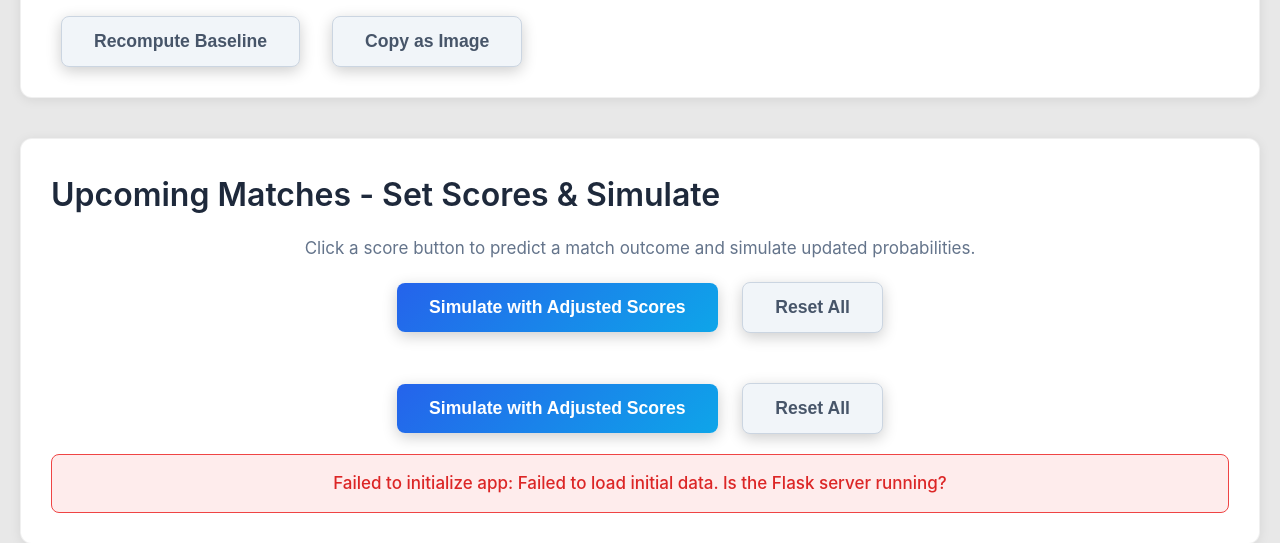
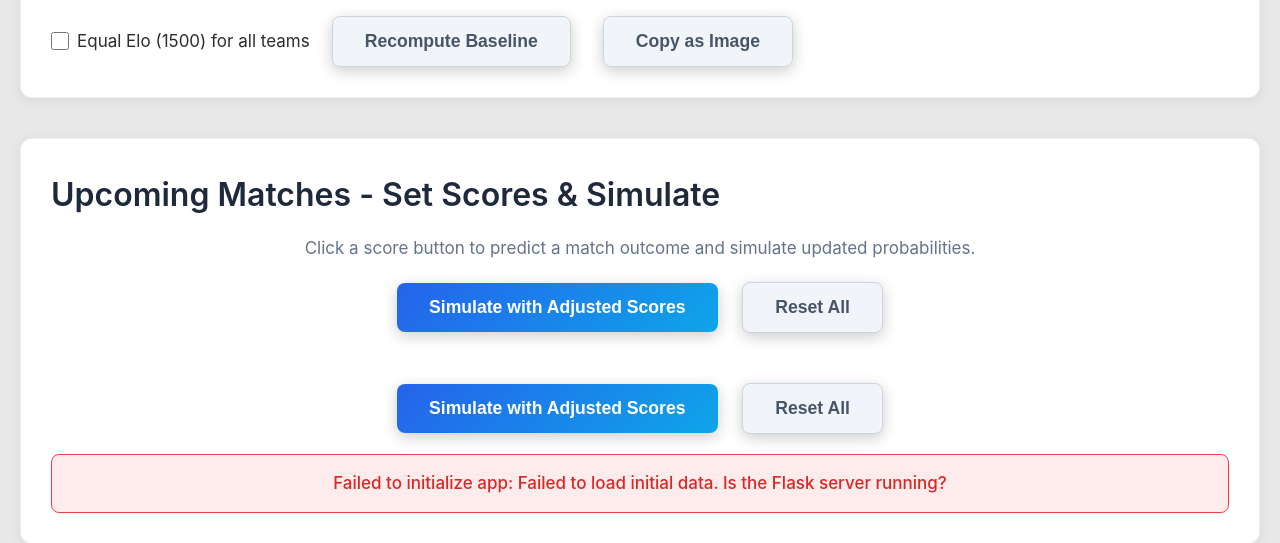
Before and after one commit to dougliebe/cod_simulations_claude, a Flask app: page / in a window 1280 px wide. Shown: the part 174-717 px from the top of the page. Run offline with Flask 3, Linux system fonts and the light colour scheme; data that the repository does not hold is empty.

Commit message:
Implement equal Elo mode for simulations and enhance UI toggle
- Introduced a new equal Elo mode, allowing all teams to have a default Elo rating of 1500 for simulations.
- Updated backend logic to handle requests for both standard and equal Elo modes, including adjustments to baseline probability calculations.
- Enhanced frontend with a toggle switch for users to select between Elo modes, improving user experience and interactivity.
- Updated API endpoints to support the new functionality and modified tests to ensure correct behavior for both Elo modes.

These changes provide users with more flexibility in simulation settings and improve the overall usability of the application.

```diff
--- a/app.py
+++ b/app.py
@@ -6,6 +6,7 @@ from backend.utils.data_loader import DataLoader
 from backend.simulation.elo import EloCalculator
 from backend.simulation.season_simulator import SeasonSimulator
 from backend.models.match import Match
+from backend.models.team import Team
 from config import Config
 import time
 
@@ -27,40 +28,65 @@ teams, matches = DataLoader.load_all_data(
 )
 print(f"✓ Loaded {len(teams)} teams and {len(matches)} matches")
 
-# Initialize simulator (will be reused for requests)
+# Equal-elo teams (all 1500) for toggle - records are computed from matches
+teams_equal_elo = {name: Team(name=name, elo_rating=Config.DEFAULT_ELO) for name in teams}
+
+# Initialize simulators for both Elo modes
 elo_calc = EloCalculator(k_factor=Config.ELO_K_FACTOR)
 simulator = SeasonSimulator(teams, matches, elo_calc)
+simulator_equal_elo = SeasonSimulator(teams_equal_elo, matches, elo_calc)
 
-# Store baseline result (probabilities + cutoffs, computed once at startup)
-# Lazy initialization to avoid multiprocessing issues when workers import this module
+# Store baseline results (lazy init per mode)
 baseline_result = None
+baseline_result_equal_elo = None
 baseline_simulation_time = None
+baseline_simulation_time_equal_elo = None
 
-def get_baseline_probabilities():
-    """Compute baseline probabilities on first access (lazy initialization)."""
-    global baseline_result, baseline_simulation_time
-    if baseline_result is None:
-        print("Computing baseline probabilities...")
-        start_time = time.time()
-        baseline_result = simulator.run_simulations(Config.NUM_SIMULATIONS, parallel=True)
-        baseline_simulation_time = time.time() - start_time
-        print(f"✓ Baseline probabilities computed in {baseline_simulation_time:.3f}s")
-    return baseline_result["probabilities"]
+def get_simulator(use_equal_elo: bool):
+    """Return simulator for the given Elo mode."""
+    return simulator_equal_elo if use_equal_elo else simulator
 
-def get_baseline_result():
-    """Get full baseline result (probabilities + cutoffs)."""
-    get_baseline_probabilities()  # Ensure computed
-    return baseline_result
+def get_teams(use_equal_elo: bool):
+    """Return teams for the given Elo mode."""
+    return teams_equal_elo if use_equal_elo else teams
 
-def recompute_baseline_probabilities():
-    """Force recomputation of baseline probabilities."""
-    global baseline_result, baseline_simulation_time
-    print("Recomputing baseline probabilities...")
+def get_baseline_result(use_equal_elo: bool = False):
+    """Get full baseline result (probabilities + cutoffs) for the given Elo mode."""
+    global baseline_result, baseline_result_equal_elo, baseline_simulation_time, baseline_simulation_time_equal_elo
+    sim = get_simulator(use_equal_elo)
+    if use_equal_elo:
+        if baseline_result_equal_elo is None:
+            print("Computing baseline probabilities (equal Elo)...")
+            start_time = time.time()
+            baseline_result_equal_elo = sim.run_simulations(Config.NUM_SIMULATIONS, parallel=True)
+            baseline_simulation_time_equal_elo = time.time() - start_time
+            print(f"✓ Baseline (equal Elo) computed in {baseline_simulation_time_equal_elo:.3f}s")
+        return baseline_result_equal_elo, baseline_simulation_time_equal_elo
+    else:
+        if baseline_result is None:
+            print("Computing baseline probabilities...")
+            start_time = time.time()
+            baseline_result = sim.run_simulations(Config.NUM_SIMULATIONS, parallel=True)
+            baseline_simulation_time = time.time() - start_time
+            print(f"✓ Baseline probabilities computed in {baseline_simulation_time:.3f}s")
+        return baseline_result, baseline_simulation_time
+
+def recompute_baseline_probabilities(use_equal_elo: bool = False):
+    """Force recomputation of baseline probabilities for the given Elo mode."""
+    global baseline_result, baseline_result_equal_elo, baseline_simulation_time, baseline_simulation_time_equal_elo
+    sim = get_simulator(use_equal_elo)
+    print(f"Recomputing baseline probabilities ({'equal Elo' if use_equal_elo else 'CSV Elo'})...")
     start_time = time.time()
-    baseline_result = simulator.run_simulations(Config.NUM_SIMULATIONS, parallel=True)
-    baseline_simulation_time = time.time() - start_time
-    print(f"✓ Baseline probabilities recomputed in {baseline_simulation_time:.3f}s")
-    return baseline_result["probabilities"]
+    result = sim.run_simulations(Config.NUM_SIMULATIONS, parallel=True)
+    elapsed = time.time() - start_time
+    if use_equal_elo:
+        baseline_result_equal_elo = result
+        baseline_simulation_time_equal_elo = elapsed
+    else:
+        baseline_result = result
+        baseline_simulation_time = elapsed
+    print(f"✓ Baseline recomputed in {elapsed:.3f}s")
+    return result["probabilities"]
 
 
 @app.route('/')
@@ -74,16 +100,24 @@ def get_initial_state():
     """
     Get initial state with current standings and baseline probabilities.
 
+    Query params:
+        use_equal_elo: 'true' to use equal Elo (1500) for all teams instead of CSV values
+
     Returns:
         JSON with teams, probabilities, matches, and Elo ratings
     """
+    use_equal_elo = request.args.get('use_equal_elo', 'false').lower() == 'true'
+    sim = get_simulator(use_equal_elo)
+    teams_for_mode = get_teams(use_equal_elo)
+    baseline, sim_time = get_baseline_result(use_equal_elo)
+
     # Get current standings
-    current_standings = simulator.get_current_standings()
+    current_standings = sim.get_current_standings()
 
     # Format teams data
     teams_data = []
     for team_name, match_record, map_record in current_standings:
-        team = teams[team_name]
+        team = teams_for_mode[team_name]
         teams_data.append({
             'name': team.name,
             'match_wins': team.match_wins,
@@ -116,15 +150,13 @@ def get_initial_state():
             'team1_score': None,
             'team2_score': None,
             'start_date': m.start_date,
-            'win_probability_team1': simulator.get_match_win_probability(m.team1, m.team2)
+            'win_probability_team1': sim.get_match_win_probability(m.team1, m.team2)
         }
         for m in matches if not m.is_completed
     ]
 
-    # Get Elo ratings
-    elo_ratings = {team.name: team.elo_rating for team in teams.values()}
+    elo_ratings = {team.name: team.elo_rating for team in teams_for_mode.values()}
 
-    baseline = get_baseline_result()
     return jsonify({
         'teams': teams_data,
         'probabilities': baseline['probabilities'],
@@ -132,7 +164,8 @@ def get_initial_state():
         'upcoming_matches': upcoming_matches,
         'elo_ratings': elo_ratings,
         'num_simulations': Config.NUM_SIMULATIONS,
-        'simulation_time': baseline_simulation_time or 0,
+        'simulation_time': sim_time or 0,
+        'use_equal_elo': use_equal_elo,
         'median_bracket_cutoff': baseline.get('median_bracket_cutoff'),
         'median_playin_cutoff': baseline.get('median_playin_cutoff'),
     })
@@ -182,13 +215,21 @@ def simulate():
         except KeyError as e:
             return jsonify({'error': f'Missing required field: {str(e)}'}), 400
 
+    use_equal_elo = data.get('use_equal_elo', False)
+    sim = get_simulator(use_equal_elo)
+    teams_for_mode = get_teams(use_equal_elo)
+
     # Choose simulation method: auto | monte_carlo | exhaustive
+    # Only apply auto threshold (exhaustive vs MC) when we would use MC - i.e. when method is auto or monte_carlo
     simulation_method_param = (data.get('simulation_method') or 'auto').lower()
-    remaining_count = simulator.get_remaining_match_count(adjusted_matches)
+    remaining_count = sim.get_remaining_match_count(adjusted_matches)
     total_scenarios = 6 ** remaining_count
     use_exhaustive = (
         simulation_method_param == 'exhaustive'
-        or (simulation_method_param == 'auto' and total_scenarios < Config.EXHAUSTIVE_MAX_SCENARIOS)
+        or (
+            simulation_method_param in ('auto', 'monte_carlo')
+            and total_scenarios < Config.EXHAUSTIVE_MAX_SCENARIOS
+        )
     )
 
     # Run simulation with adjustments
@@ -197,35 +238,37 @@ def simulate():
     iterations = total_scenarios
     try:
         if use_exhaustive:
-            sim_result = simulator.run_exhaustive_simulations(
+            sim_result = sim.run_exhaustive_simulations(
                 adjusted_matches=adjusted_matches
             )
         else:
-            sim_result = simulator.run_simulations(
+            sim_result = sim.run_simulations(
                 num_iterations=Config.NUM_SIMULATIONS,
                 adjusted_matches=adjusted_matches
             )
             simulation_method = 'monte_carlo'
             iterations = Config.NUM_SIMULATIONS
     except ValueError:
-        # Fallback to Monte Carlo if exhaustive fails (e.g. too many scenarios)
-        sim_result = simulator.run_simulations(
-            num_iterations=Config.NUM_SIMULATIONS,
-            adjusted_matches=adjusted_matches
-        )
-        simulation_method = 'monte_carlo'
-        iterations = Config.NUM_SIMULATIONS
+        # Fallback to Monte Carlo only when we were trying to use exhaustive due to MC-mode logic
+        if simulation_method_param in ('auto', 'monte_carlo'):
+            sim_result = sim.run_simulations(
+                num_iterations=Config.NUM_SIMULATIONS,
+                adjusted_matches=adjusted_matches
+            )
+            simulation_method = 'monte_carlo'
+            iterations = Config.NUM_SIMULATIONS
+        else:
+            raise
     elapsed = time.time() - start_time
     probabilities = sim_result['probabilities']
 
     # Get updated standings with adjusted matches applied
-    current_standings = simulator.get_current_standings(adjusted_matches=adjusted_matches)
+    current_standings = sim.get_current_standings(adjusted_matches=adjusted_matches)
 
     # Format updated teams data
     teams_data = []
     for team_name, match_record, map_record in current_standings:
-        # Get the team from base teams to access Elo
-        team = teams[team_name]
+        team = teams_for_mode[team_name]
 
         # Parse match record to get wins/losses
         match_parts = match_record.split('-')
@@ -257,6 +300,7 @@ def simulate():
         'total_scenarios': total_scenarios if simulation_method == 'exhaustive' else None,
         'median_bracket_cutoff': sim_result.get('median_bracket_cutoff'),
         'median_playin_cutoff': sim_result.get('median_playin_cutoff'),
+        'use_equal_elo': use_equal_elo,
     })
 
 
@@ -265,16 +309,70 @@ def reset():
     """
     Reset to baseline probabilities (no user adjustments).
 
-    Returns:
-        JSON with success status, baseline probabilities, and original standings
+    Request body: { "use_equal_elo": false } (optional)
     """
+    data = request.get_json(silent=True) or {}
+    use_equal_elo = data.get('use_equal_elo', False)
+    sim = get_simulator(use_equal_elo)
+    teams_for_mode = get_teams(use_equal_elo)
+    baseline, sim_time = get_baseline_result(use_equal_elo)
+
     # Get original standings (no adjustments)
-    current_standings = simulator.get_current_standings()
+    current_standings = sim.get_current_standings()
 
     # Format teams data
     teams_data = []
     for team_name, match_record, map_record in current_standings:
-        team = teams[team_name]
+        team = teams_for_mode[team_name]
+        match_parts = match_record.split('-')
+        map_parts = map_record.split('-')
+        teams_data.append({
+            'name': team_name,
+            'match_wins': int(match_parts[0]),
+            'match_losses': int(match_parts[1]),
+            'map_wins': int(map_parts[0]),
+            'map_losses': int(map_parts[1]),
+            'match_record': match_record,
+            'map_record': map_record,
+            'elo_rating': team.elo_rating
+        })
+
+    return jsonify({
+        'status': 'success',
+        'message': 'Reset to baseline probabilities',
+        'probabilities': baseline['probabilities'],
+        'teams': teams_data,
+        'simulation_time': sim_time,
+        'iterations': Config.NUM_SIMULATIONS,
+        'median_bracket_cutoff': baseline.get('median_bracket_cutoff'),
+        'median_playin_cutoff': baseline.get('median_playin_cutoff'),
+        'use_equal_elo': use_equal_elo,
+    })
+
+
+@app.route('/api/recompute-baseline', methods=['POST'])
+def recompute_baseline():
+    """
+    Force recomputation of baseline probabilities.
+
+    Request body: { "use_equal_elo": false } (optional)
+    """
+    data = request.get_json(silent=True) or {}
+    use_equal_elo = data.get('use_equal_elo', False)
+    sim = get_simulator(use_equal_elo)
+    teams_for_mode = get_teams(use_equal_elo)
+
+    # Force recomputation
+    recompute_baseline_probabilities(use_equal_elo)
+    baseline, sim_time = get_baseline_result(use_equal_elo)
+
+    # Get current standings
+    current_standings = sim.get_current_standings()
+
+    # Format teams data
+    teams_data = []
+    for team_name, match_record, map_record in current_standings:
+        team = teams_for_mode[team_name]
 
         # Parse match record
         match_parts = match_record.split('-')
@@ -297,69 +395,16 @@ def reset():
             'elo_rating': team.elo_rating
         })
 
-    baseline = get_baseline_result()
-    return jsonify({
-        'status': 'success',
-        'message': 'Reset to baseline probabilities',
-        'probabilities': baseline['probabilities'],
-        'teams': teams_data,
-        'simulation_time': baseline_simulation_time,
-        'iterations': Config.NUM_SIMULATIONS,
-        'median_bracket_cutoff': baseline.get('median_bracket_cutoff'),
-        'median_playin_cutoff': baseline.get('median_playin_cutoff'),
-    })
-
-
-@app.route('/api/recompute-baseline', methods=['POST'])
-def recompute_baseline():
-    """
-    Force recomputation of baseline probabilities.
-
-    Returns:
-        JSON with success status, fresh baseline probabilities, and timing
-    """
-    # Force recomputation
-    probabilities = recompute_baseline_probabilities()
-
-    # Get current standings
-    current_standings = simulator.get_current_standings()
-
-    # Format teams data
-    teams_data = []
-    for team_name, match_record, map_record in current_standings:
-        team = teams[team_name]
-
-        # Parse match record
-        match_parts = match_record.split('-')
-        match_wins = int(match_parts[0])
-        match_losses = int(match_parts[1])
-
-        # Parse map record
-        map_parts = map_record.split('-')
-        map_wins = int(map_parts[0])
-        map_losses = int(map_parts[1])
-
-        teams_data.append({
-            'name': team_name,
-            'match_wins': match_wins,
-            'match_losses': match_losses,
-            'map_wins': map_wins,
-            'map_losses': map_losses,
-            'match_record': match_record,
-            'map_record': map_record,
-            'elo_rating': team.elo_rating
-        })
-
-    baseline = get_baseline_result()
     return jsonify({
         'status': 'success',
         'message': 'Baseline probabilities recomputed',
         'probabilities': baseline['probabilities'],
         'teams': teams_data,
-        'simulation_time': baseline_simulation_time,
+        'simulation_time': sim_time,
         'iterations': Config.NUM_SIMULATIONS,
         'median_bracket_cutoff': baseline.get('median_bracket_cutoff'),
         'median_playin_cutoff': baseline.get('median_playin_cutoff'),
+        'use_equal_elo': use_equal_elo,
     })
 
 
--- a/frontend/static/css/styles.css
+++ b/frontend/static/css/styles.css
@@ -213,6 +213,18 @@ section {
     /* Seeds 11-12 - Eliminated (Red) */
     background-color: rgba(239, 68, 68, 0.08);
     border-left: 4px solid #ef4444;
+}
+
+/* Equal Elo Toggle */
+.toggle-label {
+    user-select: none;
+}
+
+.toggle-label input[type="checkbox"] {
+    width: 18px;
+    height: 18px;
+    accent-color: #2563eb;
+    cursor: pointer;
 }
 
 /* Simulation Info */
--- a/frontend/static/js/api.js
+++ b/frontend/static/js/api.js
@@ -8,11 +8,13 @@ class SimulationAPI {
 
     /**
      * Get initial state with current standings and baseline probabilities
+     * @param {boolean} useEqualElo - If true, use equal Elo (1500) for all teams
      * @returns {Promise<Object>} Initial state data
      */
-    static async getInitialState() {
+    static async getInitialState(useEqualElo = false) {
         try {
-            const response = await fetch(`${this.BASE_URL}/initial-state`);
+            const url = `${this.BASE_URL}/initial-state${useEqualElo ? '?use_equal_elo=true' : ''}`;
+            const response = await fetch(url);
 
             if (!response.ok) {
                 throw new Error(`HTTP error! status: ${response.status}`);
@@ -29,9 +31,10 @@ class SimulationAPI {
     /**
      * Run simulation with user-adjusted match results
      * @param {Array<Object>} adjustedMatches - Array of match objects with scores
+     * @param {boolean} useEqualElo - If true, use equal Elo (1500) for all teams
      * @returns {Promise<Object>} Simulation results with probabilities
      */
-    static async simulate(adjustedMatches) {
+    static async simulate(adjustedMatches, useEqualElo = false) {
         try {
             const response = await fetch(`${this.BASE_URL}/simulate`, {
                 method: 'POST',
@@ -39,7 +42,8 @@ class SimulationAPI {
                     'Content-Type': 'application/json',
                 },
                 body: JSON.stringify({
-                    adjusted_matches: adjustedMatches
+                    adjusted_matches: adjustedMatches,
+                    use_equal_elo: useEqualElo
                 })
             });
 
@@ -58,12 +62,15 @@ class SimulationAPI {
 
     /**
      * Reset to baseline probabilities (no user adjustments)
+     * @param {boolean} useEqualElo - If true, use equal Elo (1500) for all teams
      * @returns {Promise<Object>} Reset response with baseline probabilities
      */
-    static async reset() {
+    static async reset(useEqualElo = false) {
         try {
             const response = await fetch(`${this.BASE_URL}/reset`, {
-                method: 'POST'
+                method: 'POST',
+                headers: { 'Content-Type': 'application/json' },
+                body: JSON.stringify({ use_equal_elo: useEqualElo })
             });
 
             if (!response.ok) {
@@ -80,12 +87,15 @@ class SimulationAPI {
 
     /**
      * Force recomputation of baseline probabilities
+     * @param {boolean} useEqualElo - If true, use equal Elo (1500) for all teams
      * @returns {Promise<Object>} Fresh baseline probabilities with new timing
      */
-    static async recomputeBaseline() {
+    static async recomputeBaseline(useEqualElo = false) {
         try {
             const response = await fetch(`${this.BASE_URL}/recompute-baseline`, {
-                method: 'POST'
+                method: 'POST',
+                headers: { 'Content-Type': 'application/json' },
+                body: JSON.stringify({ use_equal_elo: useEqualElo })
             });
 
             if (!response.ok) {
--- a/frontend/static/js/main.js
+++ b/frontend/static/js/main.js
@@ -8,7 +8,8 @@ class App {
         this.state = {
             initialData: null,
             currentProbabilities: null,
-            isSimulating: false
+            isSimulating: false,
+            useEqualElo: false
         };
 
         this.table = new ProbabilityTable();
@@ -25,6 +26,7 @@ class App {
         this.recomputeBaselineBtn = document.getElementById('recompute-baseline-btn');
         this.copyAsImageBtn = document.getElementById('copy-as-image-btn');
         this.errorMessage = document.getElementById('error-message');
+        this.equalEloToggle = document.getElementById('equal-elo-toggle');
     }
 
     /**
@@ -32,11 +34,14 @@ class App {
      */
     async init() {
         try {
+            // Sync toggle with state
+            this.equalEloToggle.checked = this.state.useEqualElo;
+
             // Show loading
             this.table.showLoading(true);
 
             // Fetch initial state from API
-            const data = await SimulationAPI.getInitialState();
+            const data = await SimulationAPI.getInitialState(this.state.useEqualElo);
             this.state.initialData = data;
             this.state.currentProbabilities = data.probabilities;
 
@@ -53,6 +58,10 @@ class App {
                     median_playin_cutoff: data.median_playin_cutoff
                 });
             }
+
+            // Sync state from response (e.g. use_equal_elo)
+            this.state.useEqualElo = data.use_equal_elo ?? this.state.useEqualElo;
+            this.equalEloToggle.checked = this.state.useEqualElo;
 
             // Attach event listeners
             this.attachEventListeners();
@@ -101,6 +110,12 @@ class App {
             this.handleCopyAsImage();
         });
 
+        // Equal Elo toggle - refetch when changed
+        this.equalEloToggle.addEventListener('change', () => {
+            this.state.useEqualElo = this.equalEloToggle.checked;
+            this.refreshForEloMode();
+        });
+
         // Keyboard shortcuts
         document.addEventListener('keydown', (e) => {
             // Ctrl/Cmd + Enter to submit
@@ -112,6 +127,33 @@ class App {
                 this.handleReset();
             }
         });
+    }
+
+    /**
+     * Refresh data when Elo mode changes (toggle between CSV and equal Elo)
+     */
+    async refreshForEloMode() {
+        if (this.state.isSimulating) return;
+        try {
+            this.table.showLoading(true);
+            const data = await SimulationAPI.getInitialState(this.state.useEqualElo);
+            this.state.initialData = data;
+            this.state.currentProbabilities = data.probabilities;
+            this.table.renderTable(data.teams, data.probabilities);
+            this.gameBoxes.renderGameBoxes(data.upcoming_matches);
+            if (data.simulation_time !== undefined && data.num_simulations) {
+                this.table.showSimulationInfo(data.simulation_time, data.num_simulations, {
+                    median_bracket_cutoff: data.median_bracket_cutoff,
+                    median_playin_cutoff: data.median_playin_cutoff
+                });
+            }
+            this.state.useEqualElo = data.use_equal_elo ?? this.state.useEqualElo;
+            this.equalEloToggle.checked = this.state.useEqualElo;
+        } catch (error) {
+            this.showError(`Failed to refresh: ${error.message}`);
+        } finally {
+            this.table.showLoading(false);
+        }
     }
 
     /**
@@ -150,7 +192,7 @@ class App {
             this.table.showLoading(true);
 
             // Call API
-            const result = await SimulationAPI.simulate(adjustedMatches);
+            const result = await SimulationAPI.simulate(adjustedMatches, this.state.useEqualElo);
 
             // Update table with teams data and probabilities
             if (result.teams) {
@@ -209,7 +251,7 @@ class App {
             this.table.showLoading(true);
 
             // Call reset API
-            const result = await SimulationAPI.reset();
+            const result = await SimulationAPI.reset(this.state.useEqualElo);
 
             // Reset table to baseline sorted by current standing
             if (result.teams) {
@@ -261,7 +303,7 @@ class App {
             this.table.showLoading(true);
 
             // Call recompute baseline API
-            const result = await SimulationAPI.recomputeBaseline();
+            const result = await SimulationAPI.recomputeBaseline(this.state.useEqualElo);
 
             // Update table with fresh baseline
             if (result.teams) {
--- a/frontend/templates/index.html
+++ b/frontend/templates/index.html
@@ -57,7 +57,11 @@
                 </div>
             </div>
 
-            <div id="probability-section-actions" style="margin-top: 1rem; display: flex; gap: 12px; align-items: center;">
+            <div id="probability-section-actions" style="margin-top: 1rem; display: flex; gap: 12px; align-items: center; flex-wrap: wrap;">
+                <label class="toggle-label" style="display: flex; align-items: center; gap: 8px; cursor: pointer;">
+                    <input type="checkbox" id="equal-elo-toggle" autocomplete="off">
+                    <span>Equal Elo (1500) for all teams</span>
+                </label>
                 <button id="recompute-baseline-btn" class="btn btn-secondary">
                     Recompute Baseline
                 </button>
```
Also changed, not shown: tests/test_api.py (+15 -1 lines).
